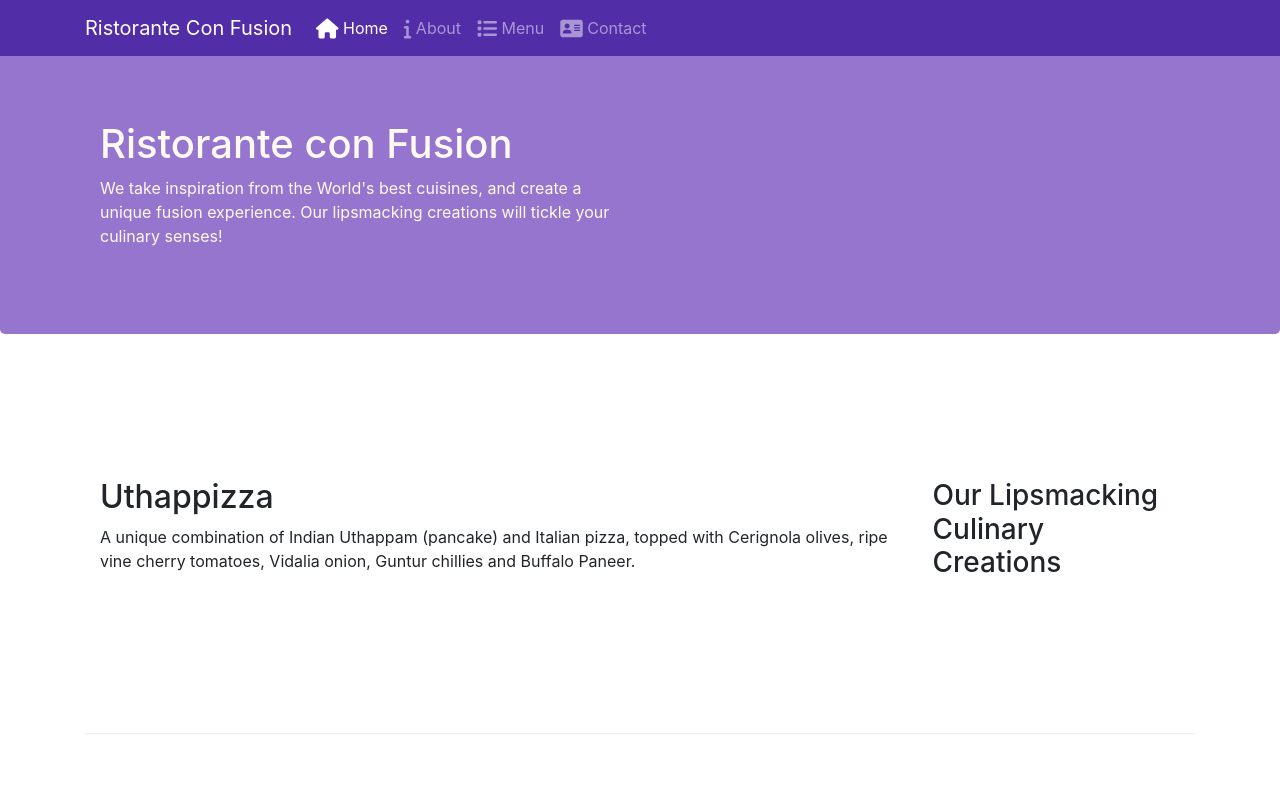
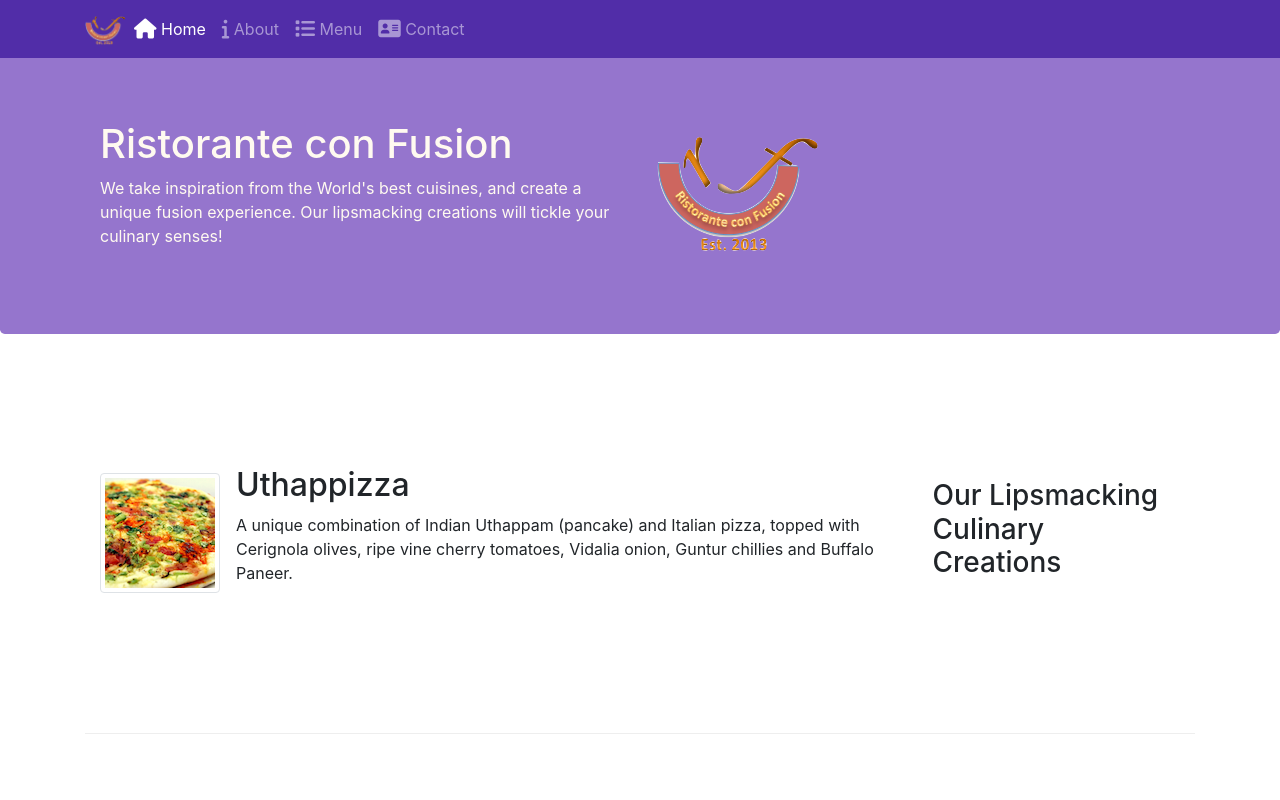
Before and after one commit to mnajjarian/conFusion, a plain HTML site: page index.html in a window 1280 px wide. Shown: the top 800 px of the page. Drawn offline with nearby package versions, Linux system fonts and the light colour scheme.

Commit message:
Images and Media

```diff
--- a/index.html
+++ b/index.html
@@ -22,7 +22,7 @@
                 data-target="#Navbar">
                 <span class="navbar-toggler-icon"></span>
             </button>
-            <a class="navbar-brand" href="#">Ristorante Con Fusion</a>
+            <a class="navbar-brand mr-auto" href="#"><img src="img/logo.png" height="30" width="41"></a>
             <div class="collapse navbar-collapse" id="Navbar">
                 <ul class="navbar-nav mr-auto">
                     <li class="navbar-item active"><a class="nav-link" href="#">
@@ -48,7 +48,8 @@
                     <h1>Ristorante con Fusion</h1>
                     <p class="d-none d-sm-block">We take inspiration from the World's best cuisines, and create a unique fusion experience. Our lipsmacking creations will tickle your culinary senses!</p>
                 </div>
-                <div class="col-12 col-sm">
+                <div class="col-12 col-sm align-self-center">
+                    <img src="./img/logo.png" class="img-fluid" alt="">
                 </div>
             </div>
         </div>
@@ -60,8 +61,14 @@
                 <h3>Our Lipsmacking Culinary Creations</h3>
             </div>
             <div class="col-12 col-sm col-md">
-                <h2>Uthappizza</h2>
-                <p class="d-none d-sm-block">A unique combination of Indian Uthappam (pancake) and Italian pizza, topped with Cerignola olives, ripe vine cherry tomatoes, Vidalia onion, Guntur chillies and Buffalo Paneer.</p>
+                <div class="media">
+                    <img class="d-flex mr-3 img-thumbnail align-self-center" src="img/uthappizza.png" alt="Uthappizza">
+                    <div class="media-body">
+                        <h2 class="mt-0">Uthappizza</h2>
+                        <p class="d-none d-sm-block">A unique combination of Indian Uthappam (pancake) and Italian pizza, topped with Cerignola olives, ripe vine cherry tomatoes, Vidalia onion, Guntur chillies and Buffalo Paneer.</p>
+                    </div>
+                </div>
+
             </div>
         </div>
 
@@ -81,9 +88,14 @@
                 <h3>Meet our Culinary Specialists</h3>
             </div>
             <div class="col col-sm order-sm-first col-md">
-                <h2>Alberto Somayya</h2>
-                <h4>Executive Chef</h4>
-                <p class="d-none d-sm-block">Award winning three-star Michelin chef with wide International experience having worked closely with whos-who in the culinary world, he specializes in creating mouthwatering Indo-Italian fusion experiences. </p>
+                <div class="media">
+                    <img class="d-flex mr-3 img-thumbnail align-self-center" src="img/alberto.png" alt="Alberto Somayya">
+                    <div class="media-body">
+                        <h2 class="mr-0">Alberto Somayya</h2>
+                        <h4>Executive Chef</h4>
+                        <p class="d-none d-sm-block">Award winning three-star Michelin chef with wide International experience having worked closely with whos-who in the culinary world, he specializes in creating mouthwatering Indo-Italian fusion experiences. </p>
+                    </div>
+                </div>
             </div>
         </div>
     </div>
```
Also changed, not shown: aboutus.html (+3 -2 lines), contactus.html (+3 -2 lines), img/alberto.png (added), img/buffet.png (added), img/logo.png (added), img/uthappizza.png (added).
